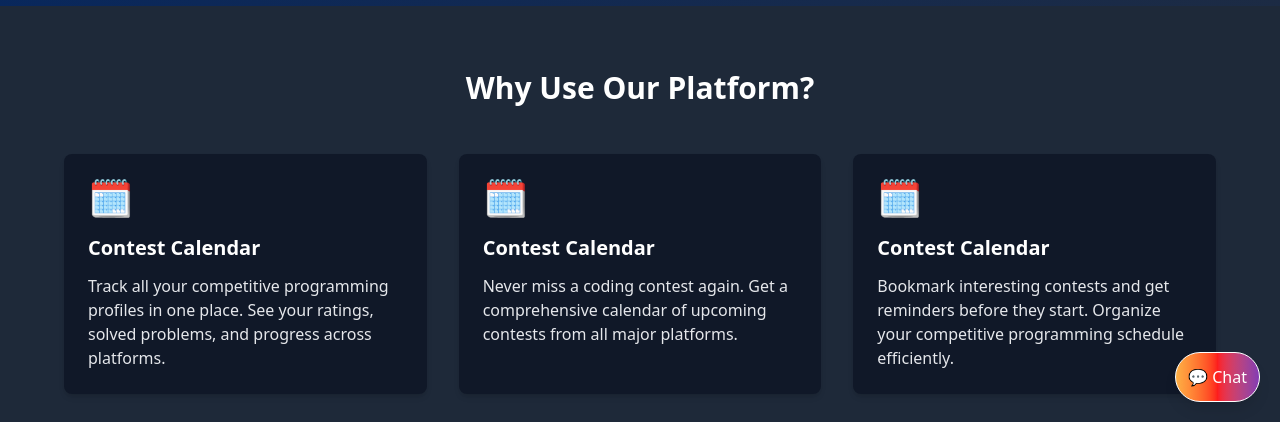
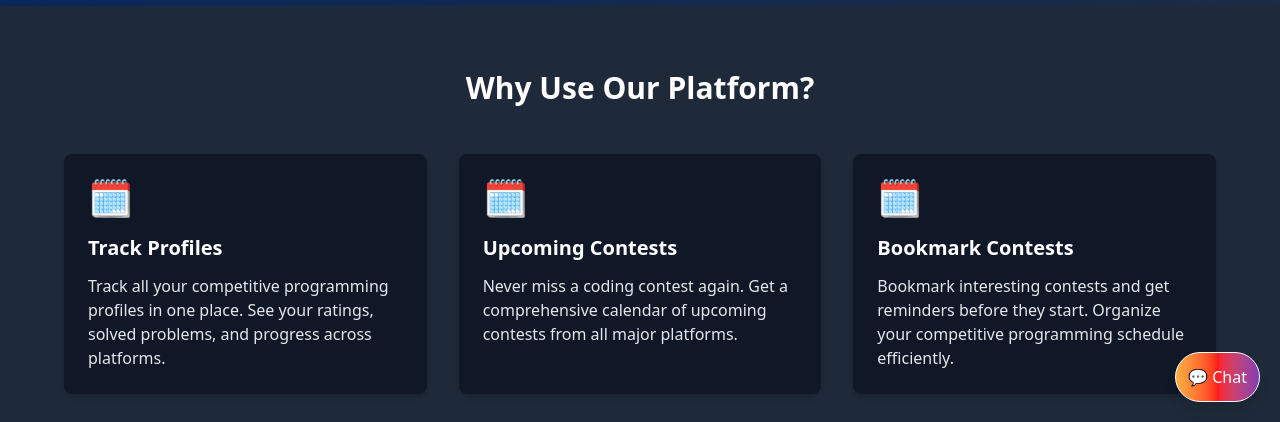
Before and after one commit to soumik7063/Algotracks, a React (Vite) app in the folder algotracks/: page / in a window 1280 px wide. Shown: the part 378-800 px from the top of the page. Built offline with nearby package versions, Linux system fonts and the light colour scheme; no server answers.

Commit message:
component added

```diff
--- a/algotracks/src/components/profile/CodeforceProfile.jsx
+++ b/algotracks/src/components/profile/CodeforceProfile.jsx
@@ -37,7 +37,7 @@ const CodeforceProfile = () => {
           <p className='text-xl font-semibold text-gray-300'>Please update it</p>
        </div>
        <div className='md:w-2xl mx-auto'>
-        <CP_ids platform="Leetcode"/>
+        <CP_ids platform="Codeforce"/>
        </div>
       </div>
     )
--- /dev/null
+++ b/algotracks/src/pages/Benifits.jsx
@@ -0,0 +1,22 @@
+import { fadeIn } from "../framer_motion/variant";
+
+
+const Benifits = ({heading, text }) => {
+  return (
+    <div
+      variants={fadeIn(`down`, 0.3)}
+      initial="hidden"
+      whileInView="show"
+      viewport={{ once: false, amount: 0 }}
+      className="bg-gray-900 p-6 rounded-lg shadow-md"
+    >
+      <div className="text-blue-600 text-4xl mb-4">🗓️</div>
+      <h3 className="text-xl font-semibold mb-3 text-white">
+        {heading}
+      </h3>
+      <h1 className="text-gray-200">{text}</h1>
+    </div>
+  );
+};
+
+export default Benifits;
--- /dev/null
+++ b/algotracks/src/pages/Feature.jsx
@@ -0,0 +1,29 @@
+import React from 'react'
+import Benifits from './Benifits'
+import { fadeIn } from '../framer_motion/variant'
+import { motion } from "framer-motion";
+
+const Feature = () => {
+  return (
+    <section className="py-16 px-4">
+        <motion.div
+        variants={fadeIn(`down`, 0.3)}
+        initial="hidden"
+        whileInView="show"
+        viewport={{ once: false, amount: 0 }}
+        className="max-w-6xl mx-auto">
+          <h2 className="text-3xl font-bold text-center mb-12 text-white">
+            Why Use Our Platform?
+          </h2>
+
+          <div className="grid md:grid-cols-3 gap-8">
+            <Benifits heading="Track Profiles" text="Track all your competitive programming profiles in one place. See your ratings, solved problems, and progress across platforms." />
+            <Benifits heading="Upcoming Contests" text="Never miss a coding contest again. Get a comprehensive calendar of upcoming contests from all major platforms." />
+            <Benifits heading="Bookmark Contests" text="Bookmark interesting contests and get reminders before they start. Organize your competitive programming schedule efficiently." />
+          </div>
+        </motion.div>
+      </section>
+  )
+}
+
+export default Feature
--- /dev/null
+++ b/algotracks/src/pages/HeroSection.jsx
@@ -0,0 +1,42 @@
+import React from 'react'
+import { fadeIn } from '../framer_motion/variant'
+import { motion } from "framer-motion";
+import { Link } from "react-router-dom";
+
+const HeroSection = () => {
+  return (
+    <section className="bg-gradient-to-tr from-[#08275C] to-[#2B2B2B] text-white py-20 px-4 mt-5">
+        <motion.div
+        variants={fadeIn(`down`, 0.3)}
+        initial="hidden"
+        whileInView="show"
+        viewport={{ once: false, amount: 0 }}
+        className="max-w-4xl mx-auto text-center">
+          <h1 className="text-4xl font-bold mb-6">
+            Track Your Competitive Programming Journey
+          </h1>
+          <p className="text-xl mb-8">
+            Your all-in-one platform for monitoring progress across Codeforces,
+            LeetCode, CodeChef, and more. Never miss a contest and keep all your
+            CP profiles in one place.
+          </p>
+          <div className="flex flex-wrap justify-center gap-4">
+            <Link
+              to="/profile"
+              className="bg-white text-blue-600 px-6 py-3 rounded-lg font-semibold hover:bg-gray-100 transition"
+            >
+              View Your Dashboard
+            </Link>
+            <Link
+              to="/contests"
+              className="bg-transparent border-2 border-white px-6 py-3 rounded-lg font-semibold hover:text-gray-00 hover:bg-blue-500 hover:bg-opacity-10 transition"
+            >
+              Upcoming Contests
+            </Link>
+          </div>
+        </motion.div>
+      </section>
+  )
+}
+
+export default HeroSection
--- a/algotracks/src/pages/Home.jsx
+++ b/algotracks/src/pages/Home.jsx
@@ -1,25 +1,7 @@
 import { useState } from "react";
-import { Link } from "react-router-dom";
-import { motion } from "framer-motion";
-import { fadeIn } from "../framer_motion/variant";
+import Feature from "./Feature";
+import HeroSection from "./HeroSection";
 
-const Benifits = ({ text }) => {
-  return (
-    <div
-      variants={fadeIn(`down`, 0.3)}
-      initial="hidden"
-      whileInView="show"
-      viewport={{ once: false, amount: 0 }}
-      className="bg-gray-900 p-6 rounded-lg shadow-md"
-    >
-      <div className="text-blue-600 text-4xl mb-4">🗓️</div>
-      <h3 className="text-xl font-semibold mb-3 text-white">
-        Contest Calendar
-      </h3>
-      <h1 className="text-gray-200">{text}</h1>
-    </div>
-  );
-};
 const Home = () => {
   const [username, setUsername] = useState("");
   const [userData, setUserData] = useState(null);
@@ -58,59 +40,8 @@ const Home = () => {
     <div
 
     className="min-h-screen bg-gray-800 ">
-      {/* Hero Section */}
-      <section className="bg-gradient-to-tr from-[#08275C] to-[#2B2B2B] text-white py-20 px-4 mt-5">
-        <motion.div
-        variants={fadeIn(`down`, 0.3)}
-        initial="hidden"
-        whileInView="show"
-        viewport={{ once: false, amount: 0 }}
-        className="max-w-4xl mx-auto text-center">
-          <h1 className="text-4xl font-bold mb-6">
-            Track Your Competitive Programming Journey
-          </h1>
-          <p className="text-xl mb-8">
-            Your all-in-one platform for monitoring progress across Codeforces,
-            LeetCode, CodeChef, and more. Never miss a contest and keep all your
-            CP profiles in one place.
-          </p>
-          <div className="flex flex-wrap justify-center gap-4">
-            <Link
-              to="/profile"
-              className="bg-white text-blue-600 px-6 py-3 rounded-lg font-semibold hover:bg-gray-100 transition"
-            >
-              View Your Dashboard
-            </Link>
-            <Link
-              to="/contests"
-              className="bg-transparent border-2 border-white px-6 py-3 rounded-lg font-semibold hover:text-gray-00 hover:bg-blue-500 hover:bg-opacity-10 transition"
-            >
-              Upcoming Contests
-            </Link>
-          </div>
-        </motion.div>
-      </section>
-
-      {/* Features Section */}
-      <section className="py-16 px-4">
-        <motion.div
-        variants={fadeIn(`down`, 0.3)}
-        initial="hidden"
-        whileInView="show"
-        viewport={{ once: false, amount: 0 }}
-        className="max-w-6xl mx-auto">
-          <h2 className="text-3xl font-bold text-center mb-12 text-white">
-            Why Use Our Platform?
-          </h2>
-
-          <div className="grid md:grid-cols-3 gap-8">
-            <Benifits text="Track all your competitive programming profiles in one place. See your ratings, solved problems, and progress across platforms." />
-            <Benifits text="Never miss a coding contest again. Get a comprehensive calendar of upcoming contests from all major platforms." />
-            <Benifits text="Bookmark interesting contests and get reminders before they start. Organize your competitive programming schedule efficiently." />
-          </div>
-        </motion.div>
-      </section>
-
+      <HeroSection/>
+      <Feature/>
       {/* Codeforces Search Section */}
       <section className="py-16 px-4 bg-gray-700">
         <div className="max-w-4xl mx-auto">
```
Also changed, not shown: algotracks/src/pages/Signup.jsx (line endings or trailing spaces).
